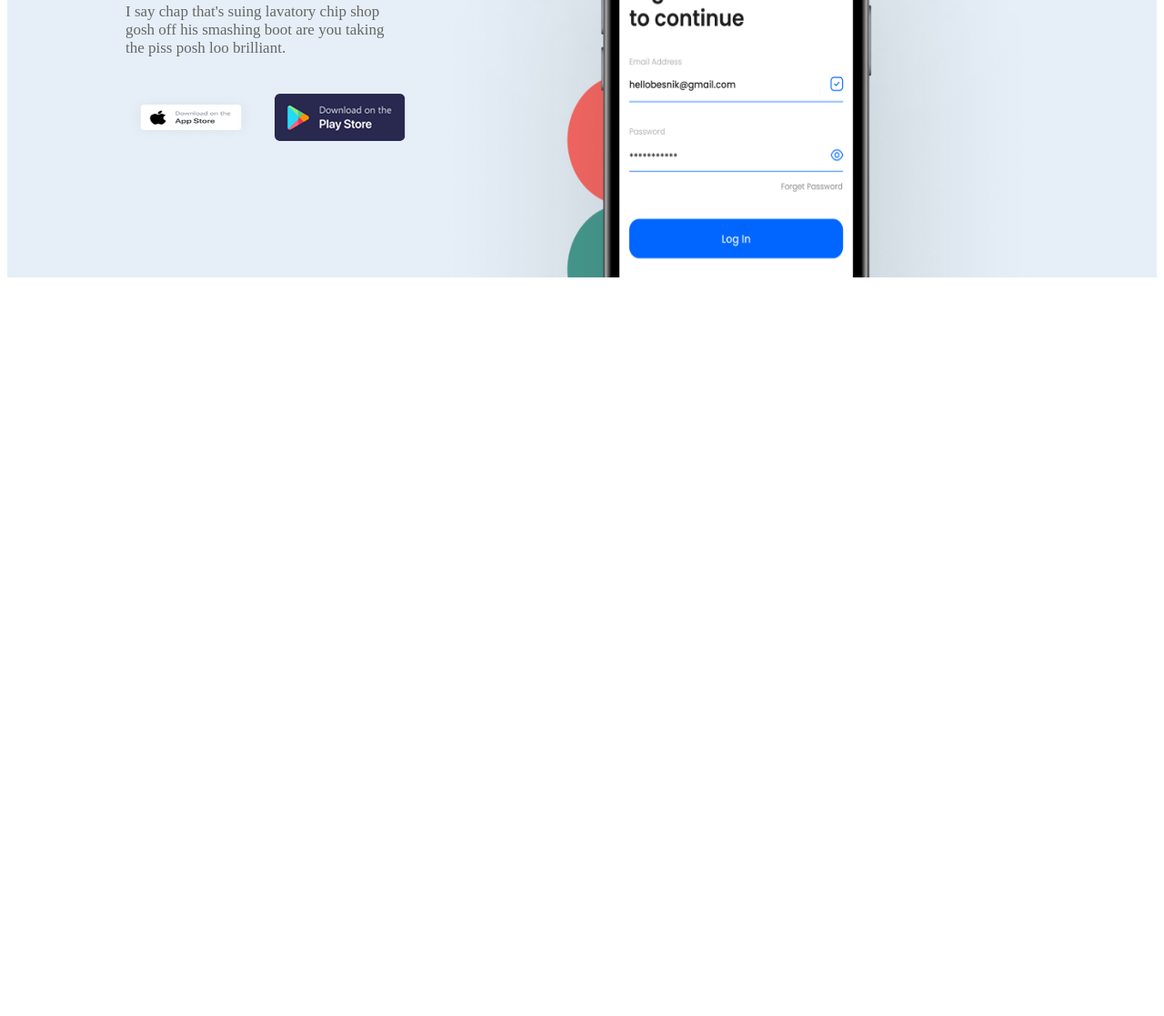
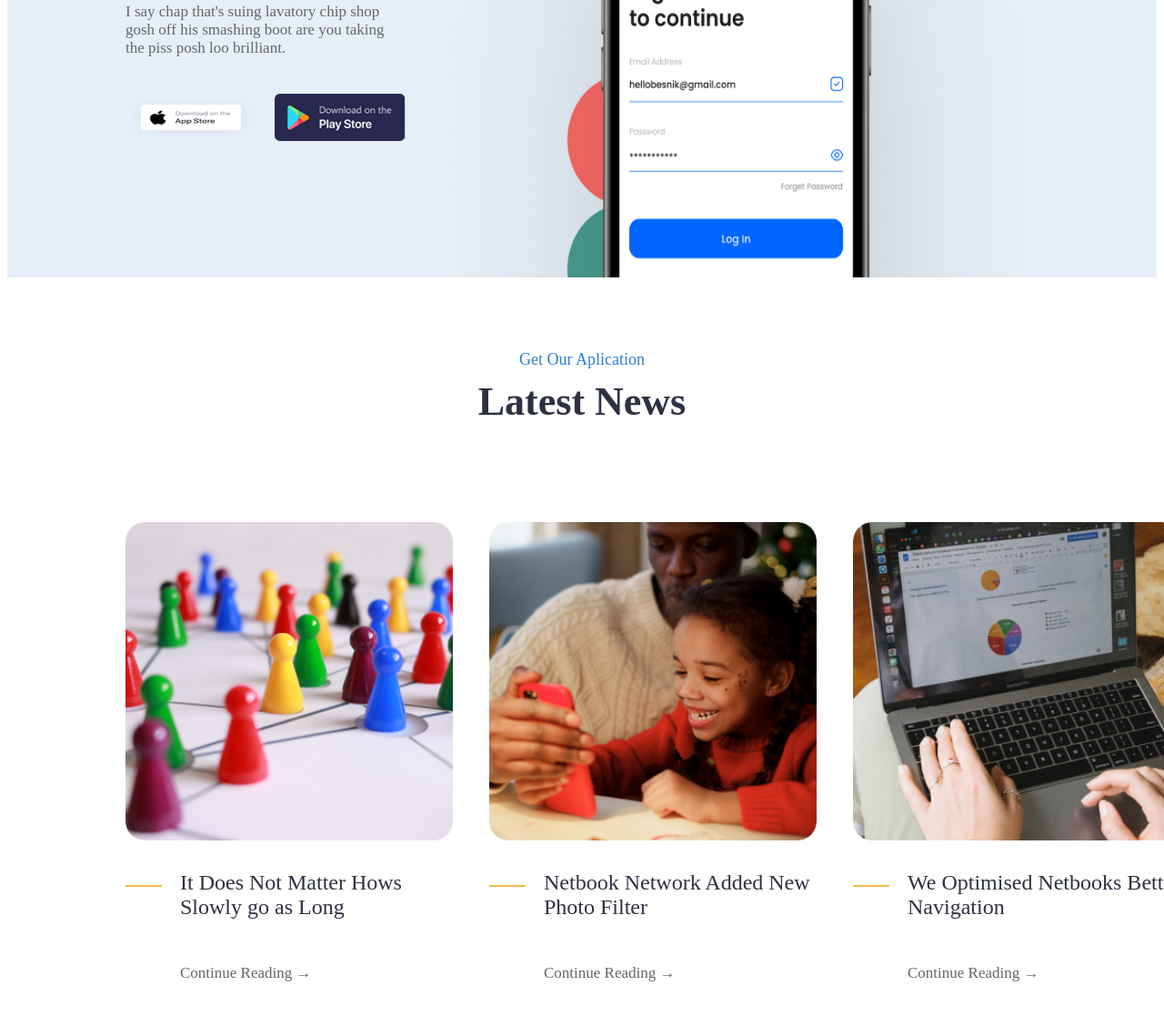
Before and after one commit to a96282496-max/home-work4, a plain HTML site: page index.html in a window 1280 px wide. Shown: the part 4115-5232 px from the top of the page at 91% size. Before the commit the page ends 4428 px from the top, so only its background shows below. Drawn offline with Linux system fonts and the light colour scheme.

Commit message:
davom con8

```diff
--- a/index.html
+++ b/index.html
@@ -232,5 +232,42 @@
     <img src="./mobile muckup.png" alt="" width="700px" height="550px">
 </div>
 
+<!-- con8 -->
+<div class="con8">
+    <div class="box8">
+        <div class="small8">Get Our Aplication</div>
+        <h2>Latest News</h2>
+    </div>
+
+    <div class="list8">
+        <div class="n8">
+            <img src="./con7.png" alt="" width="100%" height="350px">
+            <div class="t8">
+                <div class="line8"></div>
+                <h3>It Does Not Matter Hows Slowly go as Long</h3>
+            </div>
+            <p>Continue Reading →</p>
+        </div>
+
+        <div class="n8">
+            <img src="./con7_2.png" alt="" width="100%" height="350px">
+            <div class="t8">
+                <div class="line8"></div>
+                <h3>Netbook Network Added New Photo Filter</h3>
+            </div>
+            <p>Continue Reading →</p>
+        </div>
+
+        <div class="n8">
+            <img src="./con7_1.png" alt="" width="100%" height="350px">
+            <div class="t8">
+                <div class="line8"></div>
+                <h3>We Optimised Netbooks Better Navigation</h3>
+            </div>
+            <p>Continue Reading →</p>
+        </div>
+    </div>
+</div>
+
 </body>
 </html>
--- a/style.css
+++ b/style.css
@@ -439,3 +439,75 @@
     gap: 20px;
     margin-top: 40px;
 }
+
+/* con8 */
+
+.con8{
+    padding: 80px 130px;
+
+}
+
+.box8{
+    display: flex;
+    flex-direction: column;
+    align-items: center;
+    text-align: center;
+}
+
+.small8{
+    font-size: 18px;
+    color: #2b7fd9;
+}
+
+.box8 h2{
+    margin-top: 10px;
+    font-size: 44px;
+    color: #2d3142;
+}
+
+.list8{
+    display: flex;
+    justify-content: space-between;
+    gap: 40px;
+    margin-top: 70px;
+}
+
+
+
+.n8 img{
+    border-radius: 20px;
+}
+
+.t8{
+    display: flex;
+    align-items: flex-start;
+    gap: 20px;
+    margin-top: 30px;
+    display: flex;
+    justify-content: center;
+
+
+}
+
+.line8{
+    width: 40px;
+    height: 2px;
+    margin-top: 15px;
+    background-color: #f2b84b;
+}
+
+.t8 h3{
+    margin-top: -1px;
+    width: 300px;
+    font-size: 24px;
+    font-weight: 500;
+    color: #2d3142;
+
+}
+
+.n8 p{
+    margin-top: 25px;
+    padding-left: 60px;
+    font-size: 17px;
+    color: #666;
+}
```
Also changed, not shown: con7.png (added), con7_1.png (added), con7_2.png (added).
